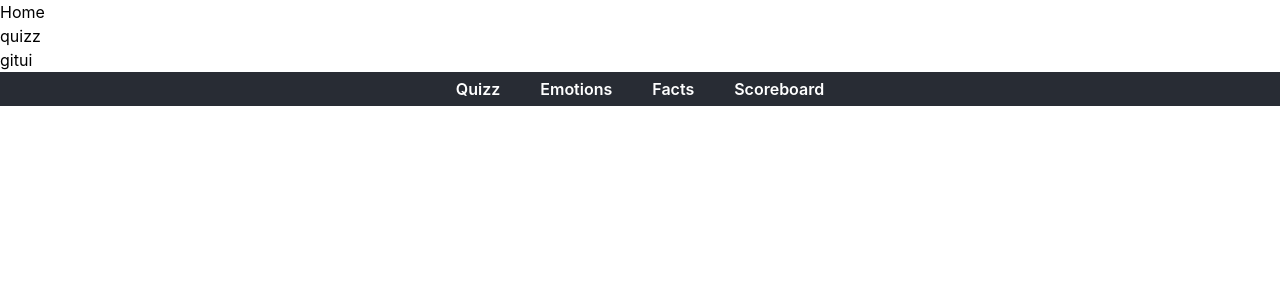
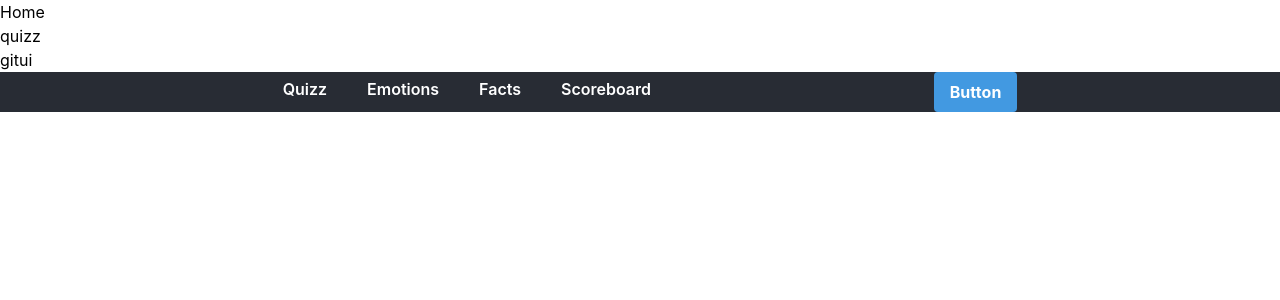
Before and after one commit to Fabr9193/emoquizz, a React (Create React App) app: page /gitui in a window 1280 px wide. Shown: the top 300 px of the page. Built offline with nearby package versions, Linux system fonts and the light colour scheme.

Commit message:
css tests

```diff
--- a/src/components/gitui/Gitui.css
+++ b/src/components/gitui/Gitui.css
@@ -13,19 +13,20 @@
 .menu ul{
   display: flex;
 
-  flex-direction: row;
+  flex-direction: column;
   justify-content: space-evenly;
   padding: 50px 0;
-  @media(min-width: 800px) {
-    padding: 5px 0;
-  }
+
 }
 .menu li{
   padding: 0 20px;
   font-weight: 600;
 }
-
+ /* desktop view */
 @media(min-width: 800px) {
+  .menu ul {
+    flex-direction: row;
+  }
   .menu ul {
   padding: 5px 0;
   }
--- a/src/components/gitui/Gitui.js
+++ b/src/components/gitui/Gitui.js
@@ -10,6 +10,10 @@
         <li>Facts</li>
         <li>Scoreboard</li>
         </ul>
+
+        <button class="bg-blue-500 hover:bg-red-700 text-white font-bold py-2 px-4 rounded">
+  Button
+</button>
     </div>
   );
 }
```
